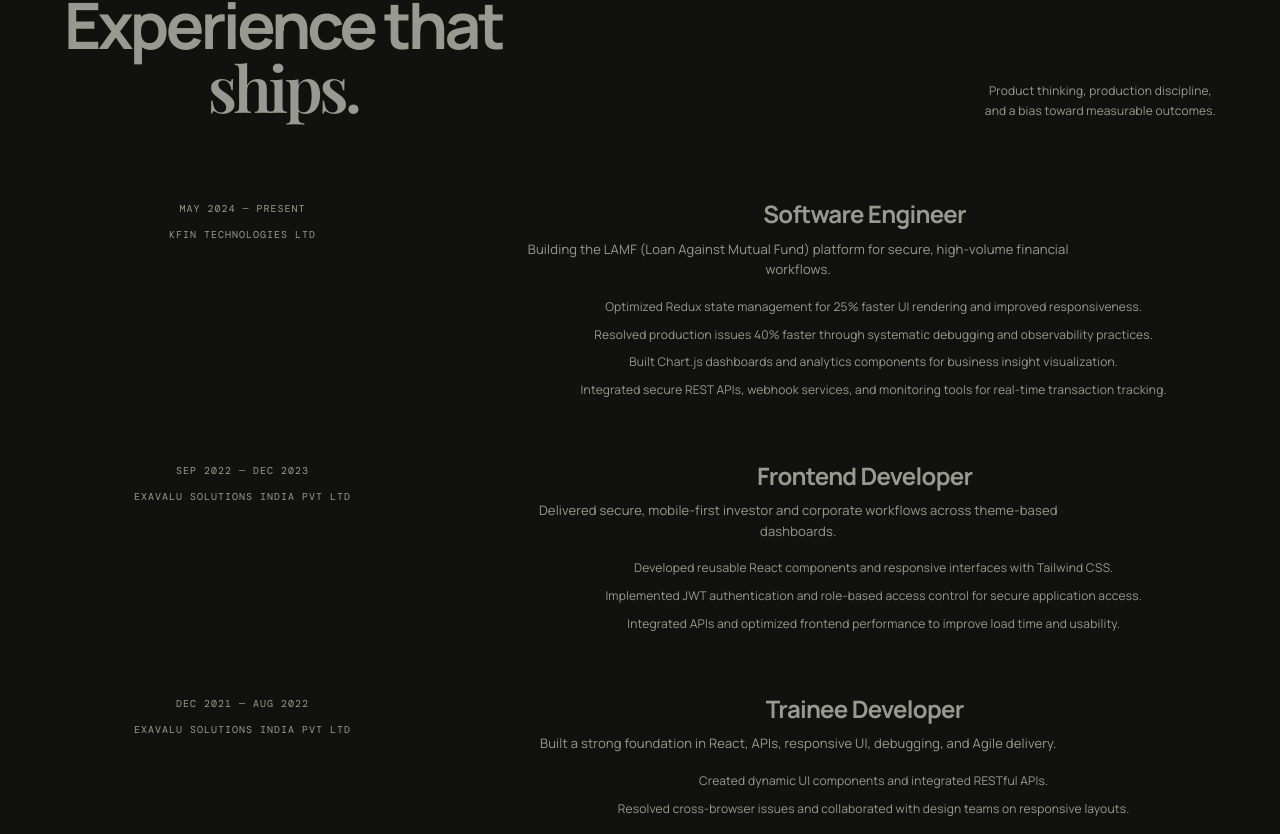
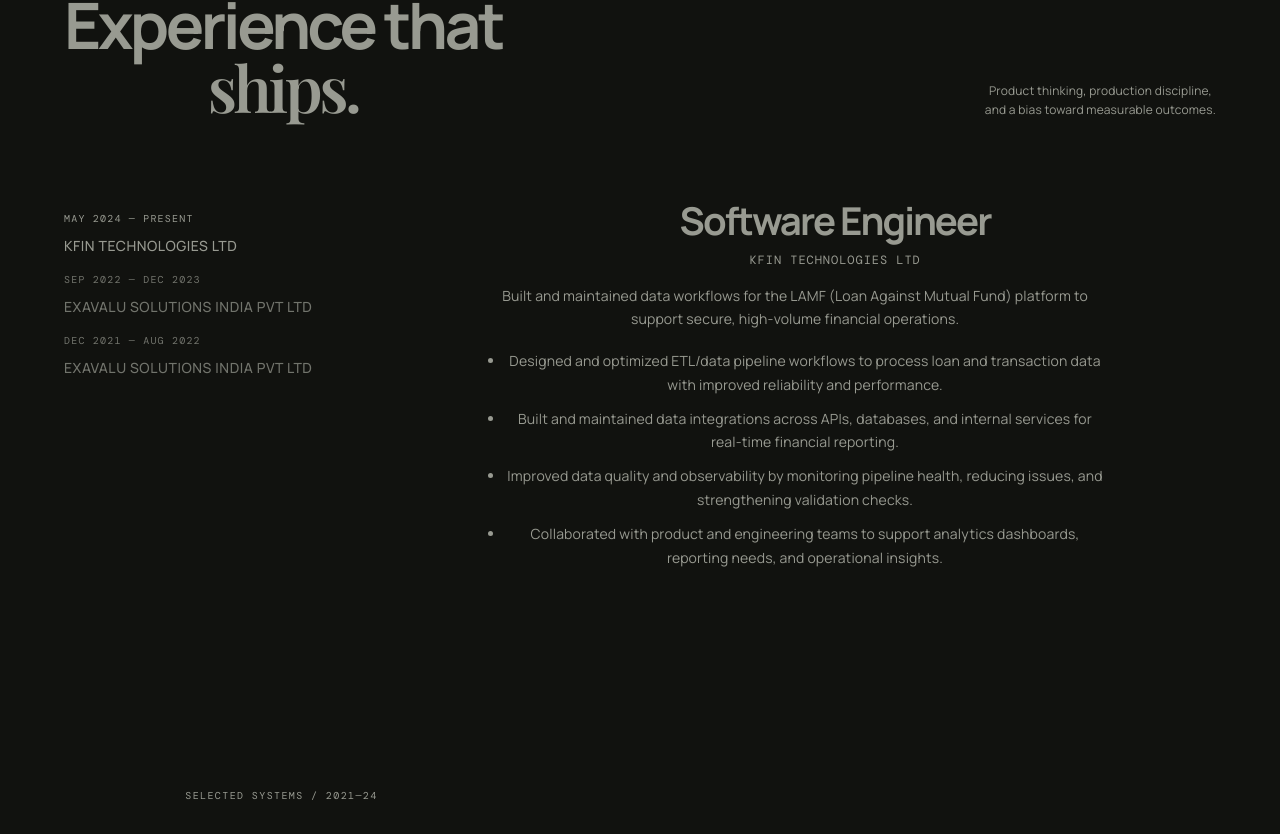
Before and after one commit to Deep-Dubey/data-engineer-resume, a React (Vite) app: page / in a window 1280 px wide. Shown: the part 1166-2000 px from the top of the page. Built offline with nearby package versions, Linux system fonts and the light colour scheme; a web font is replaced by a local one.

Commit message:
New Changes

```diff
--- a/src/components/Hero.jsx
+++ b/src/components/Hero.jsx
@@ -1,5 +1,5 @@
 import { ArrowUpRight, ChevronDown, Play } from 'lucide-react'
 
 export default function Hero({ scrollTo }) {
-  return <section className="hero" id="home"><div className="hero-grid" /><div className="hero-copy"><div className="eyebrow"><span className="pulse" /> AVAILABLE FOR SELECT PROJECTS <span className="eyebrow-line" /></div><h1>Deep Dubey<br /><em>builds clarity.</em></h1><p className="hero-intro">Software engineer with 4+ years of experience building scalable applications, analytics dashboards, and data workflows that turn business requirements into reliable systems.</p><div className="hero-actions"><button className="button-primary" onClick={() => scrollTo('experience')}>View my experience <ArrowUpRight size={17} /></button><button className="button-quiet" onClick={() => scrollTo('about')}><span className="play"><Play size={11} fill="currentColor" /></span> A little about me</button></div></div><div className="hero-aside"><span className="vertical-label">SCROLL TO EXPLORE</span><ChevronDown size={16} /></div><div className="hero-metric glass"><span>04+ YEARS</span><strong>DATA<br /><b>CRAFT</b></strong><div className="metric-rule" /><small>React · SQL · dbt<br />AWS · Snowflake</small></div></section>
+  return <section className="hero" id="home"><div className="hero-grid" /><div className="hero-copy"><div className="eyebrow"><span className="pulse" /> AVAILABLE FOR SELECT PROJECTS <span className="eyebrow-line" /></div><h1>Deep Dubey<br /><em>builds clarity.</em></h1><p className="hero-intro">Software engineer with 4+ years of experience building scalable data platforms, analytics workflows, and reliable systems that turn business requirements into production-ready solutions.</p><div className="hero-actions"><button className="button-primary" onClick={() => scrollTo('experience')}>View my experience <ArrowUpRight size={17} /></button><button className="button-quiet" onClick={() => scrollTo('about')}><span className="play"><Play size={11} fill="currentColor" /></span> A little about me</button></div></div><div className="hero-aside"><span className="vertical-label">SCROLL TO EXPLORE</span><ChevronDown size={16} /></div><div className="hero-metric glass"><span>04+ YEARS</span><strong>DATA<br /><b>CRAFT</b></strong><div className="metric-rule" /><small>React · SQL · Kafka<br />Azure · Airflow</small></div></section>
 }
--- a/src/components/ResumeSections.jsx
+++ b/src/components/ResumeSections.jsx
@@ -1,35 +1,40 @@
+import { useState } from 'react'
+
 const experience = [
   {
     period: 'MAY 2024 — PRESENT',
     company: 'KFIN TECHNOLOGIES LTD',
     role: 'Software Engineer',
-    summary: 'Building the LAMF (Loan Against Mutual Fund) platform for secure, high-volume financial workflows.',
+    summary: 'Built and maintained data workflows for the LAMF (Loan Against Mutual Fund) platform to support secure, high-volume financial operations.',
     points: [
-      'Optimized Redux state management for 25% faster UI rendering and improved responsiveness.',
-      'Resolved production issues 40% faster through systematic debugging and observability practices.',
-      'Built Chart.js dashboards and analytics components for business insight visualization.',
-      'Integrated secure REST APIs, webhook services, and monitoring tools for real-time transaction tracking.',
+      'Designed and optimized ETL/data pipeline workflows to process loan and transaction data with improved reliability and performance.',
+      'Built and maintained data integrations across APIs, databases, and internal services for real-time financial reporting.',
+      'Improved data quality and observability by monitoring pipeline health, reducing issues, and strengthening validation checks.',
+      'Collaborated with product and engineering teams to support analytics dashboards, reporting needs, and operational insights.',
     ],
   },
   {
     period: 'SEP 2022 — DEC 2023',
     company: 'EXAVALU SOLUTIONS INDIA PVT LTD',
-    role: 'Frontend Developer',
-    summary: 'Delivered secure, mobile-first investor and corporate workflows across theme-based dashboards.',
+    role: 'Developer',
+    summary: 'Delivered secure, mobile-first investor and corporate workflows across theme-based dashboards using React, Tailwind CSS, and REST APIs.',
     points: [
-      'Developed reusable React components and responsive interfaces with Tailwind CSS.',
-      'Implemented JWT authentication and role-based access control for secure application access.',
-      'Integrated APIs and optimized frontend performance to improve load time and usability.',
+      'Built reusable UI components and responsive dashboard interfaces that improved usability across investor and corporate workflows.',
+      'Implemented JWT authentication and role-based access control to secure application access for multiple user groups.',
+      'Integrated third-party APIs and optimized frontend performance, reducing load time and improving overall responsiveness by 20%.',
+      'Collaborated with design and backend teams to refine user experiences and resolve cross-browser issues efficiently.',
     ],
   },
   {
     period: 'DEC 2021 — AUG 2022',
     company: 'EXAVALU SOLUTIONS INDIA PVT LTD',
-    role: 'Trainee Developer',
-    summary: 'Built a strong foundation in React, APIs, responsive UI, debugging, and Agile delivery.',
+    role: 'Trainee',
+    summary: 'Built a strong foundation in React, REST APIs, responsive UI design, debugging, and Agile delivery for internal product features.',
     points: [
-      'Created dynamic UI components and integrated RESTful APIs.',
-      'Resolved cross-browser issues and collaborated with design teams on responsive layouts.',
+      'Created dynamic frontend components and integrated RESTful APIs to support real-time application functionality.',
+      'Resolved cross-browser and UI issues while collaborating closely with design teams on responsive layouts.',
+      'Worked in an Agile environment, contributing to sprint delivery and improving code quality through iterative feedback.',
+      'Learned and applied modern frontend practices including component state management and debugging workflows.',
     ],
   },
 ]
@@ -39,7 +44,47 @@
 }
 
 export function Experience() {
-  return <section className="experience section-pad" id="experience"><div className="section-heading"><div><p className="section-kicker">CAREER SIGNAL / 2021—PRESENT</p><h2>Experience that<br /><em>ships.</em></h2></div><p className="section-note">Product thinking, production discipline,<br />and a bias toward measurable outcomes.</p></div><div className="experience-list">{experience.map((item) => <article className="experience-item" key={`${item.company}-${item.period}`}><div className="experience-meta"><span>{item.period}</span><strong>{item.company}</strong></div><div className="experience-body"><h3>{item.role}</h3><p className="experience-summary">{item.summary}</p><ul>{item.points.map((point) => <li key={point}>{point}</li>)}</ul></div></article>)}</div></section>
+  const [activeIndex, setActiveIndex] = useState(0)
+  const activeItem = experience[activeIndex]
+
+  return (
+    <section className="experience section-pad" id="experience">
+      <div className="section-heading">
+        <div>
+          <p className="section-kicker">CAREER SIGNAL / 2021—PRESENT</p>
+          <h2>Experience that<br /><em>ships.</em></h2>
+        </div>
+        <p className="section-note">Product thinking, production discipline,<br />and a bias toward measurable outcomes.</p>
+      </div>
+
+      <div className="experience-layout">
+        <div className="experience-tabs" role="tablist" aria-label="Career experience">
+          {experience.map((item, index) => (
+            <button
+              key={`${item.company}-${item.period}`}
+              type="button"
+              className={`experience-tab ${index === activeIndex ? 'active' : ''}`}
+              role="tab"
+              aria-selected={index === activeIndex}
+              onClick={() => setActiveIndex(index)}
+            >
+              <span>{item.period}</span>
+              <strong>{item.company}</strong>
+            </button>
+          ))}
+        </div>
+
+        <div className="experience-panel" role="tabpanel" aria-live="polite">
+          <h3>{activeItem.role}</h3>
+          <p className="experience-company">{activeItem.company}</p>
+          <p className="experience-summary">{activeItem.summary}</p>
+          <ul>
+            {activeItem.points.map((point) => <li key={point}>{point}</li>)}
+          </ul>
+        </div>
+      </div>
+    </section>
+  )
 }
 
 export function Education() {
--- a/src/fullscreen.css
+++ b/src/fullscreen.css
@@ -24,15 +24,19 @@
 .metric-item strong span { color: var(--lime); font-size: .55em; }
 .metric-item p { margin: 0; color: var(--muted); font: 9px/1.45 var(--mono); letter-spacing: .12em; }
 .experience { border-bottom: 1px solid var(--line); }
-.experience-list { border-top: 1px solid var(--line); }
-.experience-item { display: grid; grid-template-columns: 31% 1fr; gap: 8%; padding: 32px 0; border-bottom: 1px solid var(--line); }
-.experience-meta { display: flex; flex-direction: column; gap: 13px; color: var(--muted); font: 10px var(--mono); letter-spacing: .1em; }
-.experience-meta strong { color: var(--lime); font-weight: 400; line-height: 1.4; }
-.experience-body h3 { font-size: 24px; letter-spacing: -.03em; }
-.experience-summary { color: var(--muted); font-size: 13px; line-height: 1.6; margin: 13px 0 18px; max-width: 570px; }
-.experience-body ul { list-style: none; padding: 0; margin: 0; display: grid; gap: 9px; }
-.experience-body li { color: var(--muted); font-size: 12px; line-height: 1.55; padding-left: 18px; position: relative; }
-.experience-body li::before { content: ''; position: absolute; left: 0; top: .6em; width: 5px; height: 5px; background: var(--lime); }
+.experience-layout { display: grid; grid-template-columns: minmax(220px, 31%) minmax(0, 1fr); gap: clamp(42px, 5vw, 110px); align-items: start; padding-top: 32px; }
+.experience-tabs { display: flex; flex-direction: column; gap: 14px; padding-top: 10px; }
+.experience-tab { appearance: none; width: 100%; border: 0; background: transparent; color: var(--muted); text-align: left; padding: 0; display: flex; flex-direction: column; gap: 8px; cursor: pointer; transition: color .2s ease, opacity .2s ease; opacity: .72; }
+.experience-tab span { font: 10px var(--mono); letter-spacing: .12em; text-transform: uppercase; }
+.experience-tab strong { color: inherit; font-size: 14px; letter-spacing: .04em; text-transform: uppercase; font-weight: 500; }
+.experience-tab.active { opacity: 1; }
+.experience-tab.active strong { color: var(--paper); }
+.experience-panel { display: flex; flex-direction: column; justify-content: center; min-height: 100%; max-width: 700px; }
+.experience-panel h3 { font-size: clamp(32px, 3vw, 54px); letter-spacing: -.05em; margin: 0 0 12px; }
+.experience-company { margin: 0 0 16px; color: var(--muted); font: 12px var(--mono); letter-spacing: .08em; text-transform: uppercase; }
+.experience-summary { color: var(--muted); font-size: 14px; line-height: 1.7; margin: 0 0 18px; max-width: 620px; }
+.experience-panel ul { list-style: disc; padding-left: 1.1rem; margin: 0; display: grid; gap: 10px; max-width: 620px; }
+.experience-panel li { color: var(--muted); font-size: 14px; line-height: 1.7; }
 .education { display: grid; grid-template-columns: 1fr 1.4fr; gap: 11%; align-items: center; border-bottom: 1px solid var(--line); }
 .education-card { display: flex; align-items: center; justify-content: space-between; border: 1px solid var(--line); padding: 26px; background: rgba(242,240,233,.035); }
 .education-card span { color: var(--lime); font: 10px var(--mono); }.education-card h3 { font-size: 19px; letter-spacing: -.02em; margin: 17px 0 7px; }.education-card p { color: var(--muted); margin: 0; font-size: 12px; }.education-card > strong { color: var(--lime); font: 32px var(--mono); }.education-card small { display: block; color: var(--muted); font-size: 8px; letter-spacing: .12em; text-align: right; }
@@ -47,9 +51,10 @@
   .metrics { grid-template-columns: repeat(2, 1fr); gap: 24px 12px; }
   .metric-item { gap: 9px; }
   .metric-item p { font-size: 8px; }
-  .experience-item { display: block; padding: 26px 0; }
-  .experience-body { margin-top: 24px; }
-  .experience-body h3 { font-size: 21px; }
+  .experience-layout { display: block; }
+  .experience-tabs { border-right: 0; border-bottom: 1px solid var(--line); padding-right: 0; padding-bottom: 12px; }
+  .experience-tab { padding: 12px 0; }
+  .experience-panel { margin-top: 24px; }
   .education { display: block; }
   .education-card { margin-top: 30px; padding: 20px; gap: 14px; }
   .education-card h3 { font-size: 15px; }
```
Also changed, not shown: src/components/Sections.jsx (+3 -3 lines), src/App.css.
